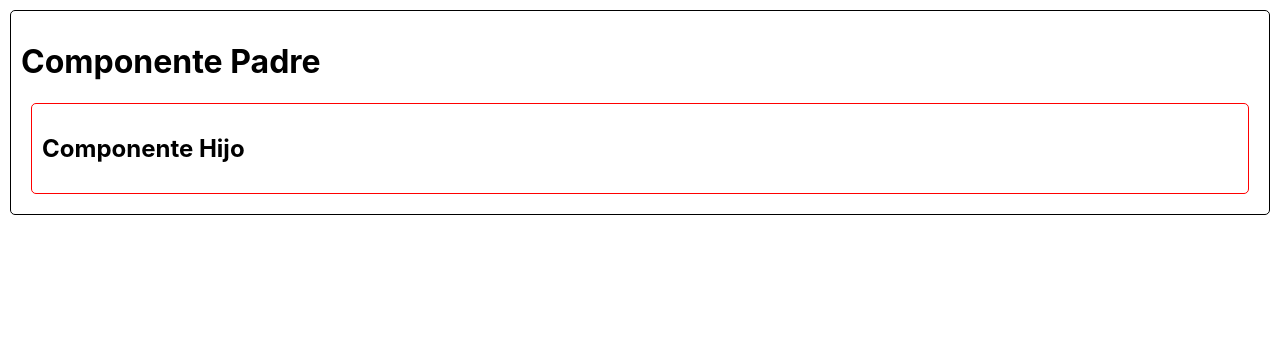
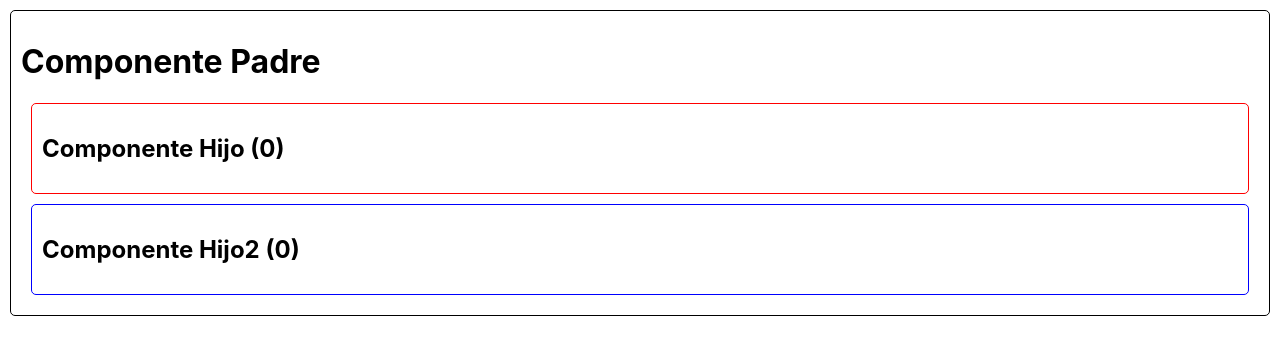
Before and after one commit to adrian1426/UniversidadReactJS, a React (Create React App) app: page / in a window 1280 px wide. Shown: the top 354 px of the page. Built offline with nearby package versions, Linux system fonts and the light colour scheme.

Commit message:
comunicacion entre hermanos - parent component o contenedor principal

```diff
--- a/src/App.js
+++ b/src/App.js
@@ -1,5 +1,6 @@
 import React from 'react';
 import Hijo from '../src/components/hijo';
+import Hijo2 from './components/hijo2';
 
 /*
 -Comunicación de componentes - Hijo a Padre
@@ -8,18 +9,37 @@ import Hijo from '../src/components/hijo';
 */
 class App extends React.Component {
 
-  handleClickPadre = (e) => {
-    console.log('Click en padre: ', e.miSaludo);
+  state = {
+    countA: 0,
+    countB: 0
+  };
+
+  addA = () => {
+    this.setState(state => ({
+      countA: state.countA + 1
+    }));
+  };
+
+  addB = () => {
+    this.setState(state => ({
+      countB: state.countB + 1
+    }));
   };
 
   render() {
     return (
       <div
         style={{ margin: '10px', padding: '10px', border: '1px solid black', borderRadius: '5px' }}
-        onClick={this.handleClickPadre}
       >
         <h1>Componente Padre</h1>
-        <Hijo />
+        <Hijo
+          num={this.state.countA}
+          addA={this.addB}
+        />
+        <Hijo2
+          num={this.state.countB}
+          addB={this.addA}
+        />
       </div>
     );
   }
--- a/src/components/hijo.js
+++ b/src/components/hijo.js
@@ -1,20 +1,14 @@
 import React from 'react';
 
 class Hijo extends React.Component {
-
-  handleClick = (e) => {
-    // e.stopPropagation();
-    e.miSaludo = 'Hola desde el hijo por propagación';
-    console.log('click en hijo')
-  };
 
   render() {
     return (
       <div
         style={{ margin: '10px', padding: '10px', border: '1px solid red', borderRadius: '5px' }}
-        onClick={this.handleClick}
+        onClick={this.props.addA}
       >
-        <h2>Componente Hijo</h2>
+        <h2>Componente Hijo ({this.props.num})</h2>
       </div>
     );
   }
--- /dev/null
+++ b/src/components/hijo2.js
@@ -0,0 +1,17 @@
+import React from 'react';
+
+class Hijo2 extends React.Component {
+
+  render() {
+    return (
+      <div
+        style={{ margin: '10px', padding: '10px', border: '1px solid blue', borderRadius: '5px' }}
+        onClick={this.props.addB}
+      >
+        <h2>Componente Hijo2 ({this.props.num})</h2>
+      </div>
+    );
+  }
+};
+
+export default Hijo2;
```
